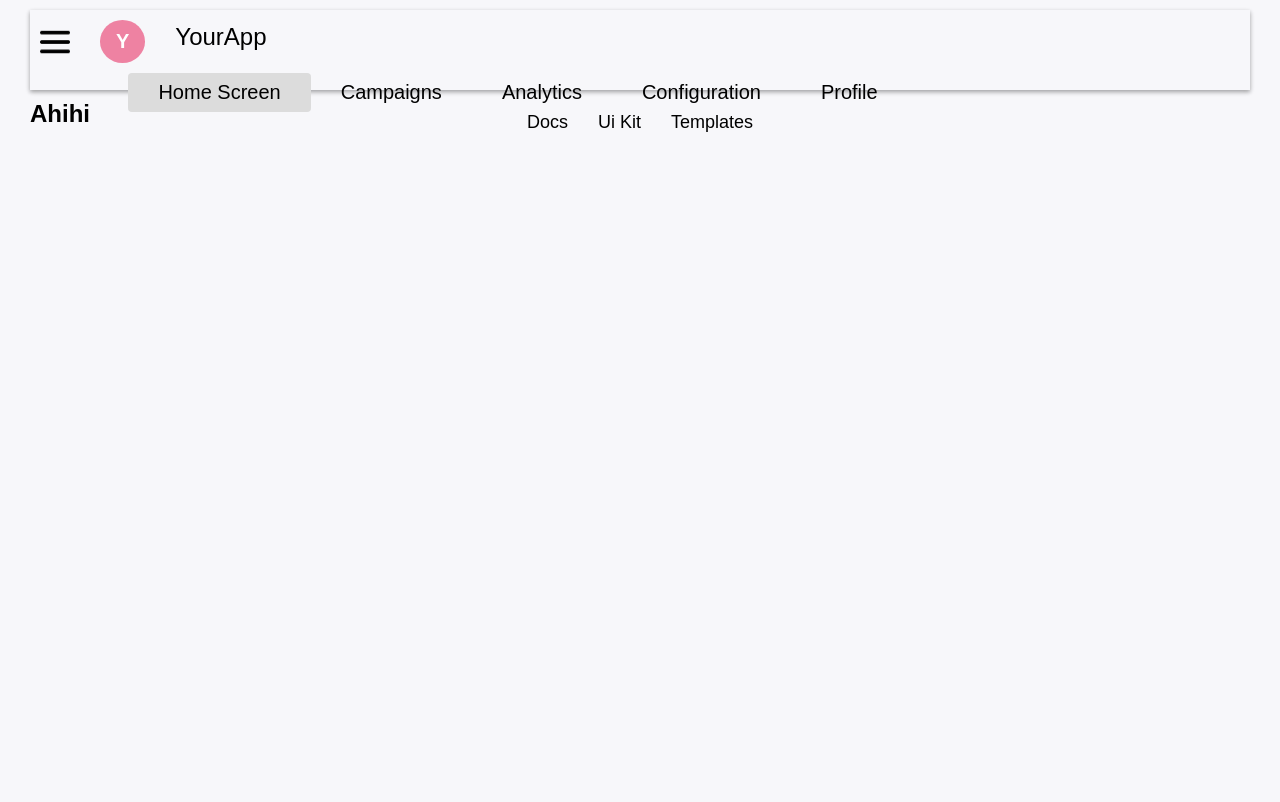
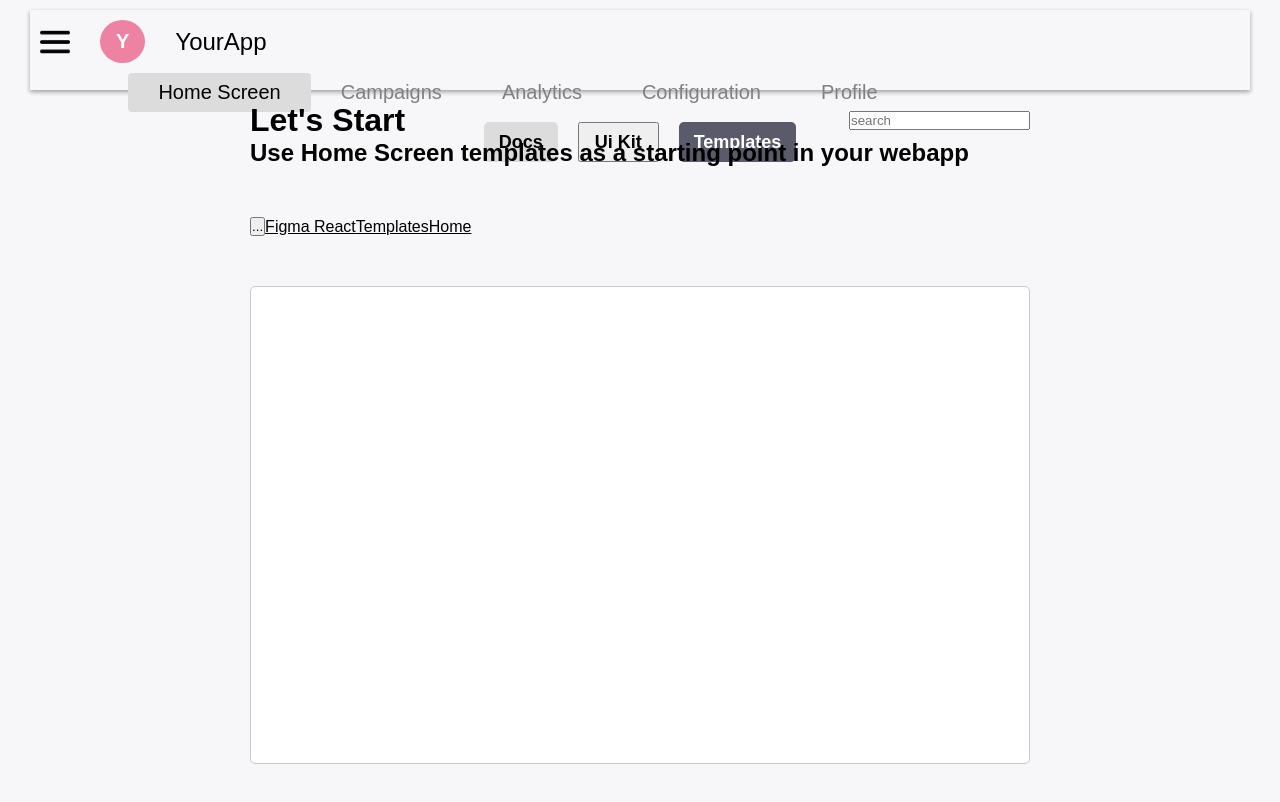
Before and after one commit to thqnhngqn-dev/LapTrinhWeb, a plain HTML site: page index.html in a window 1280 px wide. Drawn offline with Linux system fonts and the light colour scheme.

Commit message:
ahihi update main

```diff
--- a/index.css
+++ b/index.css
@@ -4,7 +4,6 @@
   color: black;
   box-sizing: border-box;
   font-family: sans-serif;
-
 }
 nav {
   background-color: white;
@@ -13,7 +12,7 @@ nav {
   border-left: none;
   border-right: none; */
 }
-nav.header{
+nav.header {
   background-color: F7F7FA;
 }
 nav ul {
@@ -46,7 +45,7 @@ h3.a {
   border-radius: 50%;
 }
 h3.b {
-  padding-top: 3px;
+  padding-top: 8px;
   margin: 10px;
   margin-left: 20px;
   font-size: 24px;
@@ -59,6 +58,7 @@ nav div.item {
   display: inline-flex;
 }
 nav div.item a {
+  color: gray;
   text-decoration: none;
   padding: 0px 15px;
   font-size: 20px;
@@ -66,27 +66,78 @@ nav div.item a {
 nav ul div.item2 {
   display: inline-flex;
   padding-right: 0px;
+  /* background-color: antiquewhite; */
 }
-nav ul div.item2 a {
+nav ul div.item2 a button {
   text-decoration: none;
-  padding: 0px 15px;
+  padding: 5px 15px;
   font-size: 18px;
+  margin: 10px;
 }
-
-nav div li#HomeScreen{
+.docs {
+  background-color: gainsboro;
+  height: 40px;
+  border: none;
+  border-radius: 5px;
+}
+.ui {
+  border-block-end: revert;
+  height: 40px;
+}
+.templates {
+  background-color: #5a5b6a;
+  height: 40px;
+  border: none;
+  border-radius: 5px;
+}
+b {
+  color: black;
+}
+.templates b {
+  color: white;
+}
+nav div li#HomeScreen {
+  color: black;
   background-color: gainsboro;
   border-radius: 4px;
   padding: 8px 15px;
 }
-nav div li#Home{
+nav div li#HomeScreen a {
+  color: black;
+}
+nav div li#Home {
   padding: 8px 15px;
 }
 .menu a {
   color: black;
 }
+
+/* Main  */
 .main {
-  padding: 0 30px;
+  padding: 2px 250px;
   width: 100%;
   height: 100%;
   background-color: F7F7FA;
 }
+.main-top {
+  display: flex;
+  justify-content: space-between;
+  align-items: center;
+}
+div.option-middle {
+  display: flex;
+  padding: 50px 0px;
+}
+div.option-middle ul {
+  list-style: none;
+  display: flex;
+  justify-content: center;
+  align-items: center;
+}
+.table {
+  height: 60%;
+  width: 100%;
+  background-color: white;
+  border: 1px solid rgb(202, 200, 200);
+  border-radius: 5px;
+}
--- a/index.html
+++ b/index.html
@@ -11,11 +11,9 @@
     <div class="header">
       <!-- nabar menu -->
       <nav class="header">
-
         <ul>
-            <img class="img" src="image/menu.png" alt="">
+          <img class="img" src="image/menu.png" alt="" />
           <div class="nav-left">
-
             <h3 class="a">Y</h3>
             <h3 class="b">YourApp</h3>
           </div>
@@ -28,16 +26,49 @@
             <li id="Home"><a href="#">Profile</a></li>
           </div>
           <div class="item2">
-            <li><a href="#">Docs</a></li>
-            <li><a href="#">Ui Kit</a></li>
-            <li><a href="#">Templates</a></li>
+            <a href=""
+              ><button class="docs"><b>Docs</b></button></a
+            >
+            <a href=""
+              ><button class="ui"><b>Ui Kit</b></button></a
+            >
+            <a href=""
+              ><button class="templates"><b>Templates</b></button></a
+            >
           </div>
         </ul>
       </nav>
     </div>
 
     <div class="main">
-      <h2>Ahihi</h2>
+      <div class="main-top">
+        <h1>Let's Start</h1>
+        <div class="search">
+          <span class="icon"><i class="icon-search"></i></span>
+          <input type="search" name="" id="search" placeholder="search" />
+        </div>
+      </div>
+      <h2>Use Home Screen templates as a starting point in your webapp</h2>
+
+      <!-- option-middle -->
+      <div class="option-middle">
+        <a href=""
+          ><button class="option-setting"><p>...</p></button></a
+        >
+
+        <ul>
+          <span><i></i></span>
+          <li><span><i></i></span><a href="">Figma React</a></li>
+          <span><i></i></span>
+          <li><span><i></i></span><a href="">Templates</a></li>
+          <span><i></i></span>
+          <li><span><i></i></span><a href="">Home</a></li>
+
+        </ul>
+      </div>
+      <div class="table">
+
+      </div>
     </div>
 
     <script>
```
